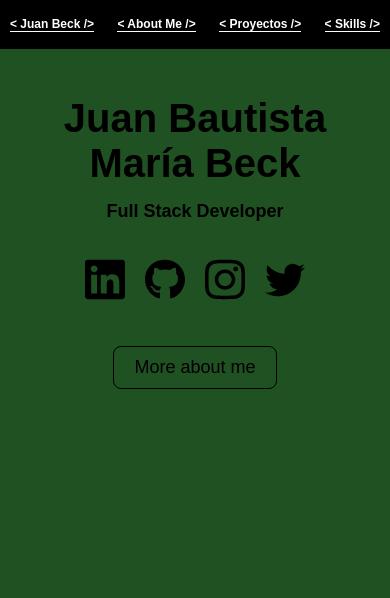
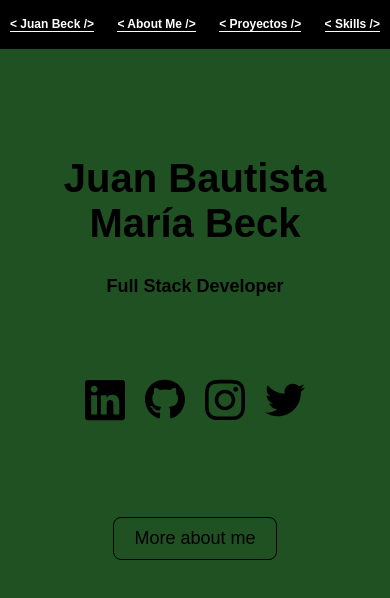
Before and after one commit to JBautistaBeck/My-Portfolio-Nuevo, a React (Create React App) app: page / in a window 390 px wide. Shown: the top 598 px of the page. Built offline with nearby package versions, Linux system fonts and the light colour scheme.

Commit message:
Home responsive

```diff
--- a/src/views/home/home.css
+++ b/src/views/home/home.css
@@ -60,6 +60,14 @@
   .home-container {
     width: 80%;
     margin: auto;
-    margin-top: -60px;
+  }
+  .title {
+    margin-bottom: 30px;
+  }
+  .subtitle {
+    margin-bottom: 60px;
+  }
+  .icon-container {
+    margin-bottom: 50px;
   }
 }
```
